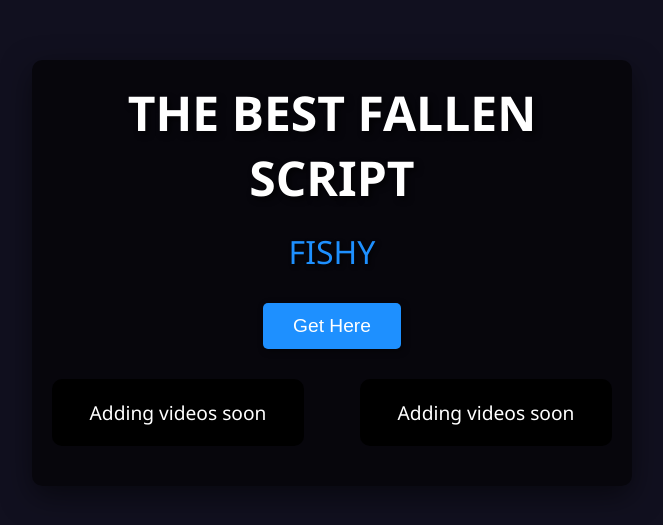
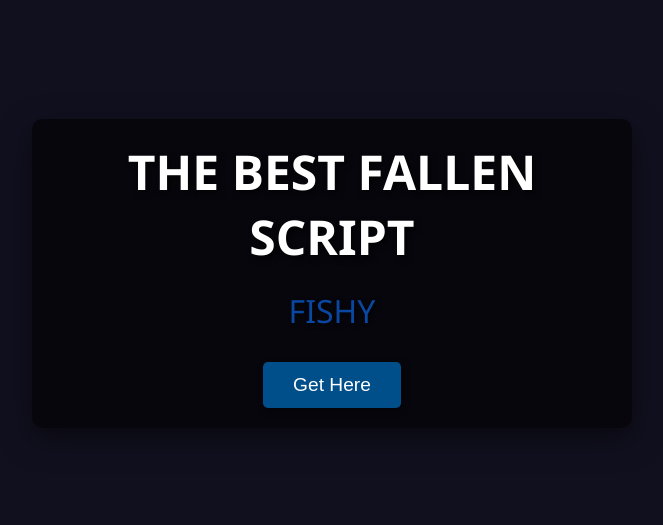
Before and after one commit to Solibex/Solibex.github.io, a plain HTML site: page index.html in a window 1280 px wide. Shown: the part 127-652 px from the top of the page, without its empty margins (308-971 px from the left). Drawn offline with Linux system fonts and the light colour scheme.

Commit message:
Update index.html

```diff
--- a/index.html
+++ b/index.html
@@ -12,7 +12,7 @@
         }
         body {
             background-color: #11101F;
-            font-family: 'Segoe UI', Tahoma, Geneva, Verdana, sans-serif;
+            font-family: 'Segoe UI', Georgia, Georgia, Georgia, Georgia;
             display: flex;
             justify-content: center;
             align-items: center;
@@ -28,7 +28,6 @@
             border-radius: 10px;
             background: rgba(0, 0, 0, 0.6);
             box-shadow: 0 10px 30px rgba(0, 0, 0, 0.5);
-            position: relative;
         }
         .title {
             font-size: 3rem;
@@ -39,14 +38,14 @@
         }
         .name {
             font-size: 2rem;
-            color: #1e90ff;
+            color: #0a47a1;
             text-shadow: 2px 2px 4px rgba(0, 0, 0, 0.7);
             font-weight: 500;
             margin-bottom: 30px;
         }
         .button {
             padding: 12px 30px;
-            background-color: #1e90ff;
+            background-color: #004f8b;
             color: white;
             font-size: 1.2rem;
             border: none;
@@ -64,23 +63,6 @@
         .button:active {
             transform: translateY(0);
         }
-        .black-box {
-            background-color: black;
-            color: white;
-            padding: 20px;
-            font-size: 1.2rem;
-            border-radius: 10px;
-            margin-bottom: 20px;
-        }
-        .box-container {
-            display: flex;
-            justify-content: space-between;
-            margin-top: 30px;
-        }
-        .box-container .black-box {
-            width: 45%;
-            text-align: center;
-        }
     </style>
 </head>
 <body>
@@ -90,10 +72,6 @@
         <a href="https://discord.gg/hzWPtfuDG8" target="_blank">
             <button class="button">Get Here</button>
         </a>
-        <div class="box-container">
-            <div class="black-box">Adding videos soon</div>
-            <div class="black-box">Adding videos soon</div>
-        </div>
     </div>
 </body>
 </html>
```
